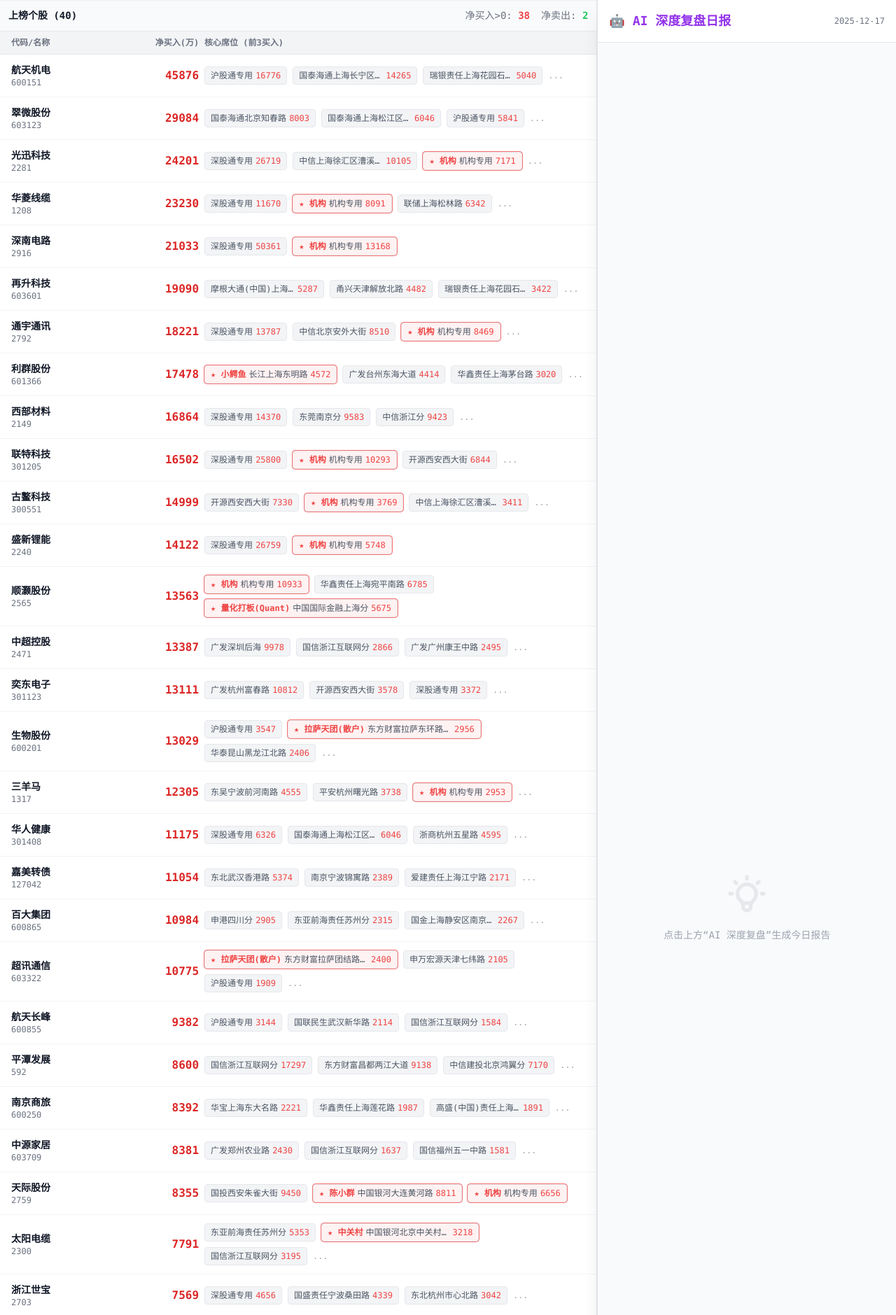
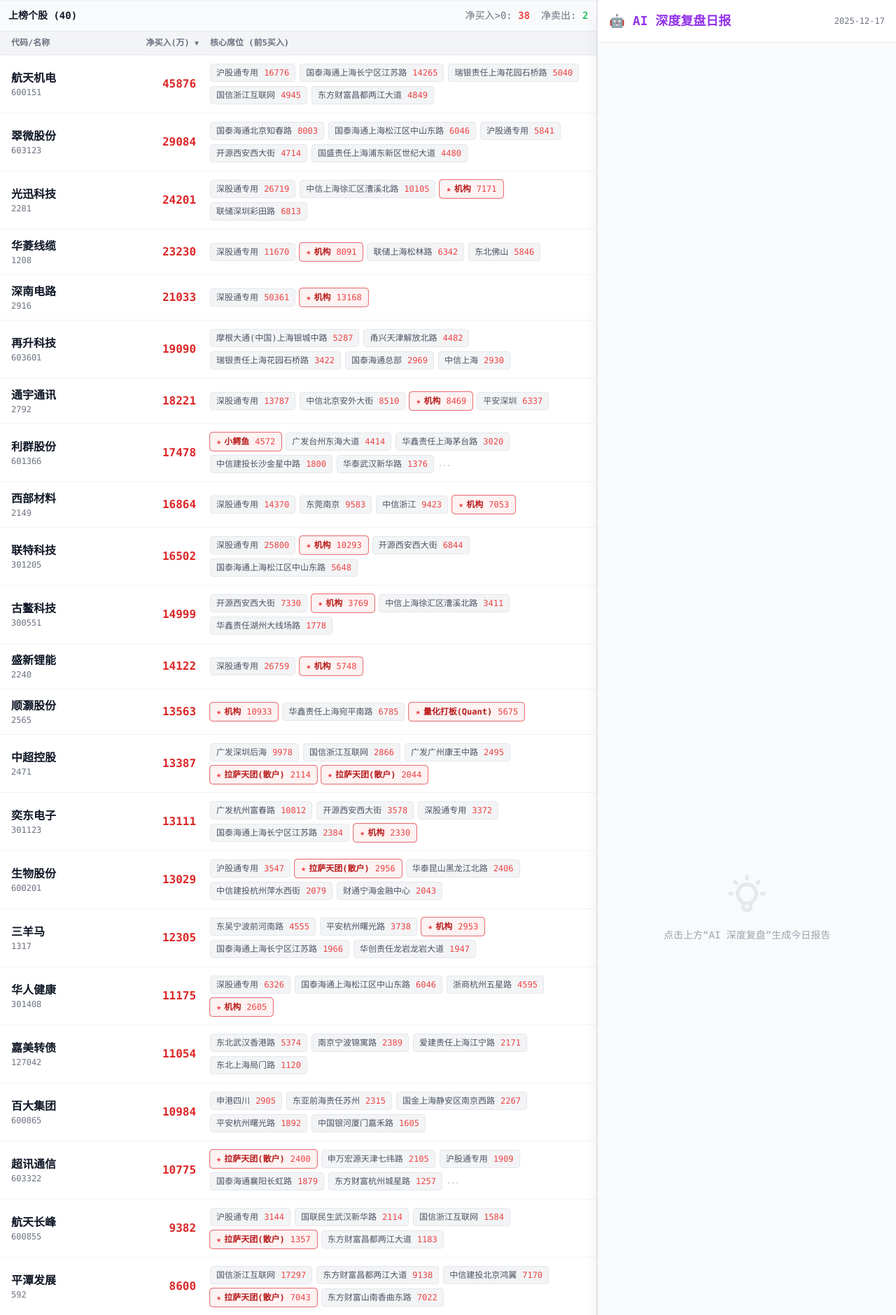
Before and after one commit to ForceMind/Limit-Up-Sniper, a FastAPI app: page /lhb in a window 1280 px wide. Shown: the part 69-1948 px from the top of the page at 70% size. Run offline with FastAPI, Linux system fonts and the light colour scheme; data that the repository does not hold is empty; some libraries are stand-ins or nearby versions.

Commit message:
1. 龙虎榜页面优化 布局与排版： 调整了表格布局，现在每行信息更加紧凑，避免了文字不必要的换行。 将“核心席位”显示数量从 前3 增加到了 前5，展示更全面的主力阵容。 增大了关键数据的字体，优化了移动端的阅读体验。 排序功能：增加了 “净买入”排序 功能。点击表头的“净买入(万)”即可在升序和降序之间切换，方便快速找出大买或大卖的个股。 2. AI 分析能力增强 整合龙虎榜数据：现在 AI 在生成竞价/打板列表时，会自动关联最近的龙虎榜数据。如果某只候选股近期上榜，您会在“新闻/理由”中看到如 [LHB:游资:章盟主,陈小群] 或 [LHB:机构大买] 的标签。 K线结合分析：在进行个股 AI 深度分析时，现在会尝试读取当天的 1分钟 K线数据，并提取分时形态特征（如“开盘价”、“收盘价”、“全天震荡”等）喂给 AI，让 AI 能结合分时走势做出更精准的判断。

```diff
--- a/app/core/news_analyzer.py
+++ b/app/core/news_analyzer.py
@@ -508,6 +508,31 @@ def analyze_single_stock(stock_data, logger=None, prompt_type='normal', api_key=
     if lhb_info:
         lhb_text = f"日期: {lhb_info['date']}, 席位: {', '.join(lhb_info['seats'])}"
 
+    # [Request 4] Get K-Line Data (1-min) for context
+    kline_summary = "暂无分时数据"
+    try:
+        target_date = lhb_info['date'] if lhb_info else datetime.now().strftime('%Y-%m-%d')
+        kline_df = lhb_manager.get_kline_1min(code, target_date)
+
+        if kline_df is not None and not kline_df.empty:
+            # Simple feature extraction
+            # Assuming cols: 日期, 开盘, 收盘, 最高, 最低, 成交量...
+            # akshare cols: 时间, 开盘, 收盘, 最高, 最低, 成交量...
+            # Let's just take OHLC of the day
+            open_p = kline_df.iloc[0]['开盘']
+            close_p = kline_df.iloc[-1]['收盘']
+            high_p = kline_df['最高'].max()
+            low_p = kline_df['最低'].min()
+
+            kline_summary = f"分时: 开{open_p} 收{close_p} 高{high_p} 低{low_p}。"
+
+            if close_p > open_p:
+                kline_summary += " 全天震荡走高。"
+            else:
+                kline_summary += " 冲高回落。"
+    except:
+        pass
+
     # 1. 尝试获取该股票的最新新闻 (模拟搜索)
     # 这里简单复用 get_cls_news 的逻辑，但针对特定关键词过滤
     # 实际生产中应该调用搜索引擎API或专门的新闻接口
@@ -536,6 +561,7 @@ def analyze_single_stock(stock_data, logger=None, prompt_type='normal', api_key=
 - 流通市值: {circ_value}
 - 概念: {concept}
 - 龙虎榜数据: {lhb_text}
+- 分时形态: {kline_summary}
 - 历史指标: {json.dumps(stock_data.get('metrics', {}), ensure_ascii=False)}
 
 【核心分析逻辑】
@@ -573,6 +599,7 @@ def analyze_single_stock(stock_data, logger=None, prompt_type='normal', api_key=
 - 流通市值: {circ_value}
 - 概念: {concept}
 - 龙虎榜数据: {lhb_text}
+- 分时形态: {kline_summary}
 - 连板高度/指标: {json.dumps(stock_data.get('metrics', {}), ensure_ascii=False)}
 
 【分析逻辑】
@@ -990,6 +1017,40 @@ def generate_watchlist(logger=None, mode="after_hours", hours=None, update_callb
 
     final_list = list(current_watchlist.values())
 
+    # [Request 3] Integrate LHB Data into Watchlist
+    try:
+        # Get latest LHB date
+        lhb_dates = lhb_manager.get_available_dates()
+        if lhb_dates:
+            latest_lhb_date = lhb_dates[0]
+            # Fetch data
+            lhb_data = lhb_manager.get_daily_data(latest_lhb_date)
+            # Map code -> simple summary
+            lhb_map = {}
+            for stock in lhb_data:
+                # Extract Top Hot Money
+                hms = [s['hot_money'] for s in stock['seats'] if s['hot_money']]
+
+                desc = ""
+                if hms:
+                    desc = f"游资:{','.join(hms[:2])}"
+                elif stock['total_net_buy'] > 50000000:
+                    desc = "机构/大额买入"
+                elif '机构专用' in [s['name'] for s in stock['seats']]:
+                    desc = "机构榜"
+
+                if desc:
+                    lhb_map[stock['code']] = f"[LHB:{desc}]"
+
+            # Apply to final_list
+            for item in final_list:
+                if item['code'] in lhb_map:
+                    tag = lhb_map[item['code']]
+                    if tag not in item.get('news_summary', ''):
+                        item['news_summary'] = f"{tag} {item.get('news_summary', '')}"
+    except Exception as e:
+        if logger: logger(f"[!] LHB integration failed: {e}")
+
     # [Request 4] Batch fetch turnover for all stocks
     try:
         from app.core.data_provider import data_provider
--- a/app/templates/lhb.html
+++ b/app/templates/lhb.html
@@ -73,10 +73,12 @@
                 </div>
 
                 <!-- Table Header -->
-                <div class="grid grid-cols-12 gap-2 px-4 py-2 text-xs font-bold text-gray-500 border-b border-gray-200 dark:border-gray-700 bg-gray-100 dark:bg-gray-900">
-                    <div class="col-span-2">代码/名称</div>
-                    <div class="col-span-2 text-right">净买入(万)</div>
-                    <div class="col-span-8">核心席位 (前3买入)</div>
+                <div class="grid grid-cols-12 gap-2 px-3 md:px-4 py-2 text-xs font-bold text-gray-500 border-b border-gray-200 dark:border-gray-700 bg-gray-100 dark:bg-gray-900 sticky top-0 z-10">
+                    <div class="col-span-3 md:col-span-2">代码/名称</div>
+                    <div class="col-span-3 md:col-span-2 text-right cursor-pointer hover:text-red-500 select-none" @click="toggleSort" title="点击排序">
+                        净买入(万) <span class="text-[10px]">{{ sortOrder === 'desc' ? '▼' : '▲' }}</span>
+                    </div>
+                    <div class="col-span-6 md:col-span-8 pl-2">核心席位 (前5买入)</div>
                 </div>
 
                 <!-- List -->
@@ -88,25 +90,27 @@
                         暂无数据，请选择其他日期或等待同步。
                     </div>
 
-                    <div v-for="stock in lhbData" :key="stock.code"
-                         class="grid grid-cols-12 gap-2 px-4 py-3 border-b border-gray-100 dark:border-gray-700 hover:bg-gray-50 dark:hover:bg-gray-700/50 transition-colors items-center group cursor-pointer"
+                    <div v-for="stock in sortedLhbData" :key="stock.code"
+                         class="grid grid-cols-12 gap-2 px-3 md:px-4 py-3 border-b border-gray-100 dark:border-gray-700 hover:bg-gray-50 dark:hover:bg-gray-700/50 transition-colors items-center group cursor-pointer"
                          @click="showDetails(stock)">
-                        <div class="col-span-2 flex flex-col">
-                            <span class="font-bold text-sm text-gray-900 dark:text-gray-100">{{ stock.name }}</span>
-                            <span class="text-xs text-gray-500">{{ stock.code }}</span>
+                        <div class="col-span-3 md:col-span-2 flex flex-col">
+                            <span class="font-bold text-sm md:text-base text-gray-900 dark:text-gray-100">{{ stock.name }}</span>
+                            <span class="text-xs text-gray-500 font-mono">{{ stock.code }}</span>
                         </div>
-                        <div class="col-span-2 text-right font-mono font-bold" :class="stock.total_net_buy > 0 ? 'text-red-600' : 'text-green-600'">
+                        <div class="col-span-3 md:col-span-2 text-right font-mono font-bold text-sm md:text-base pr-1" :class="stock.total_net_buy > 0 ? 'text-red-600' : 'text-green-600'">
                             {{ (stock.total_net_buy / 10000).toFixed(0) }}
                         </div>
-                        <div class="col-span-8 flex flex-wrap gap-2 text-xs">
-                            <span v-for="seat in stock.seats.slice(0, 3)" :key="seat.name"
-                                  class="px-2 py-1 rounded bg-gray-100 dark:bg-gray-700 text-gray-600 dark:text-gray-300 border border-gray-200 dark:border-gray-600 flex items-center gap-1"
+                        <div class="col-span-6 md:col-span-8 flex flex-wrap gap-1.5 text-xs pl-2">
+                            <span v-for="seat in stock.seats.slice(0, 5)" :key="seat.name"
+                                  class="px-1.5 py-0.5 md:px-2 md:py-1 rounded bg-gray-100 dark:bg-gray-700 text-gray-600 dark:text-gray-300 border border-gray-200 dark:border-gray-600 flex items-center gap-1 max-w-full"
                                   :class="{'ring-1 ring-red-400 bg-red-50 dark:bg-red-900/20': seat.hot_money}">
-                                <span v-if="seat.hot_money" class="text-red-500 font-bold">★ {{ seat.hot_money }}</span>
-                                <span class="truncate max-w-[120px]" :title="seat.name">{{ seat.name.replace(/(证券|股份|有限|公司|营业部)/g, '') }}</span>
-                                <span class="font-mono" :class="seat.buy > 0 ? 'text-red-500' : ''">{{ (seat.buy/10000).toFixed(0) }}</span>
+                                <span v-if="seat.hot_money" class="text-red-500 font-bold shrink-0">★</span>
+                                <span class="truncate" :class="{'font-bold text-red-700 dark:text-red-400': seat.hot_money}" :title="seat.name">
+                                    {{ seat.hot_money ? seat.hot_money : seat.name.replace(/(证券|股份|有限|公司|营业部|分公司)/g, '') }}
+                                </span>
+                                <span class="font-mono ml-auto pl-1" :class="seat.buy > 0 ? 'text-red-500' : ''">{{ (seat.buy/10000).toFixed(0) }}</span>
                             </span>
-                            <span v-if="stock.seats.length > 3" class="text-gray-400 self-center">...</span>
+                            <span v-if="stock.seats.length > 5" class="text-gray-400 text-[10px] self-center">...</span>
                         </div>
                     </div>
                 </div>
@@ -167,15 +171,26 @@
                     analysisResult: '',
                     showAnalysisPanel: false, // Default hidden on mobile
                     isDark: false,
-                    isMobile: window.innerWidth < 768
+                    isMobile: window.innerWidth < 768,
+                    sortOrder: 'desc' // 'desc' or 'asc'
                 }
             },
             computed: {
                 netBuyPositiveCount() {
                     return this.lhbData.filter(s => s.total_net_buy > 0).length;
+                },
+                sortedLhbData() {
+                    return [...this.lhbData].sort((a, b) => {
+                        const valA = a.total_net_buy;
+                        const valB = b.total_net_buy;
+                        return this.sortOrder === 'desc' ? valB - valA : valA - valB;
+                    });
                 }
             },
             methods: {
+                toggleSort() {
+                    this.sortOrder = this.sortOrder === 'desc' ? 'asc' : 'desc';
+                },
                 async fetchDates() {
                     try {
                         const res = await fetch('/api/lhb/dates');
```
